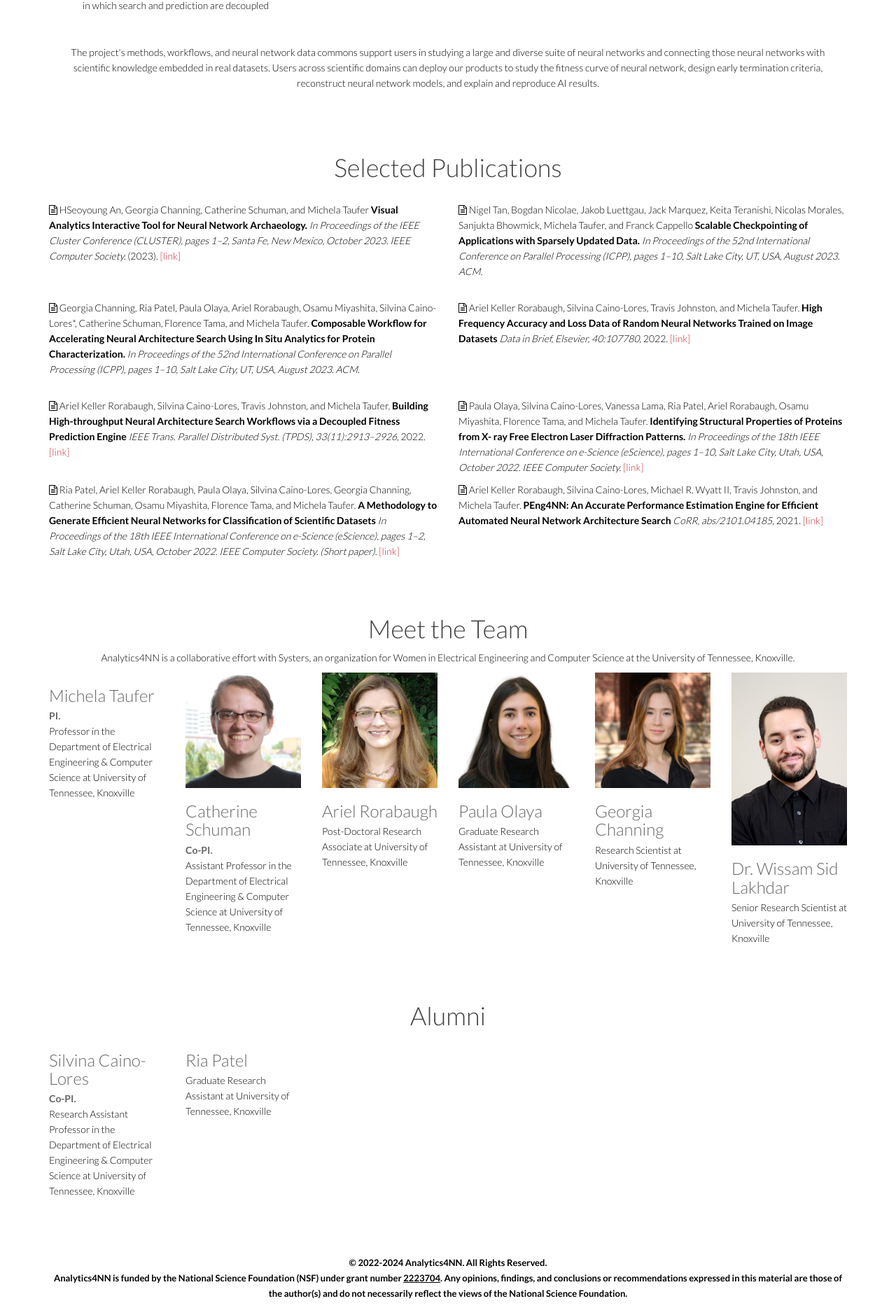
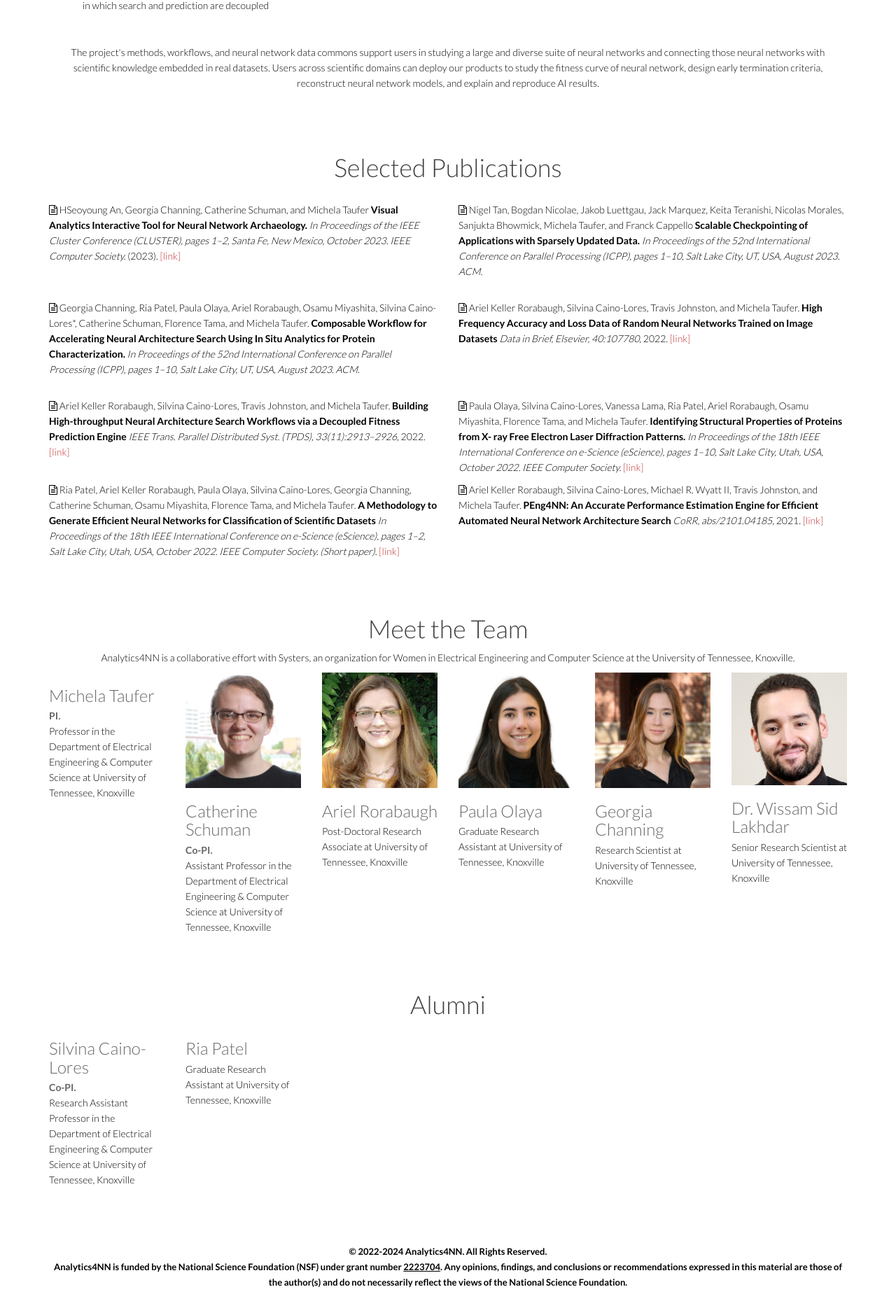
Before and after one commit to analytics4neuralnetworks/analytics4neuralnetworks.github.io, a Jekyll site: the page built from index.html, in a window 1280 px wide. Shown: the part 893-2762 px from the top of the page at 70% size. Built offline with Jekyll 4.4.1, drawn with Linux system fonts in a browser that asks for light colours.

Commit message:
[fix] wissam picture

```diff
--- a/index.html
+++ b/index.html
@@ -351,7 +351,7 @@ permalink: /
                     <div class="team-single-wrapper">
                         <div class="team-single">
                             <div class="person-thumb">
-                                <img src="images/about/wissam_sid_lakhdar.jpg" class="img-responsive" alt="">
+                                <img src="images/about/wissam-color.jpg" class="img-responsive" alt="">
                             </div>
                             <div class="social-profile">
                                 <ul class="nav nav-pills">
```
Also changed, not shown: images/about/wissam-color.jpg (added).
